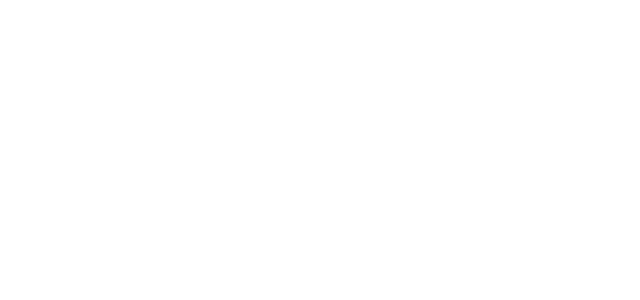
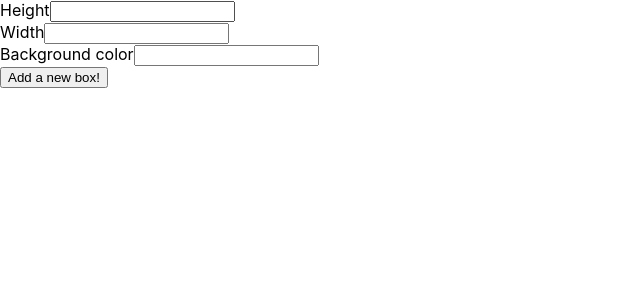
Before and after one commit to r-pears/React-Forms-Exercise, a React (Create React App) app in the folder color-box/: page / in a window 1280 px wide. Shown: the top 300 px of the page, without its empty margins (0-640 px from the left). Built offline with nearby package versions, Linux system fonts and the light colour scheme.

Commit message:
app updated

```diff
--- a/color-box/src/App.js
+++ b/color-box/src/App.js
@@ -1,9 +1,10 @@
 import React from "react";
+import BoxList from "./BoxList";
 
 function App() {
   return (
     <div>
-
+      <BoxList />
     </div>
   );
 }
```
